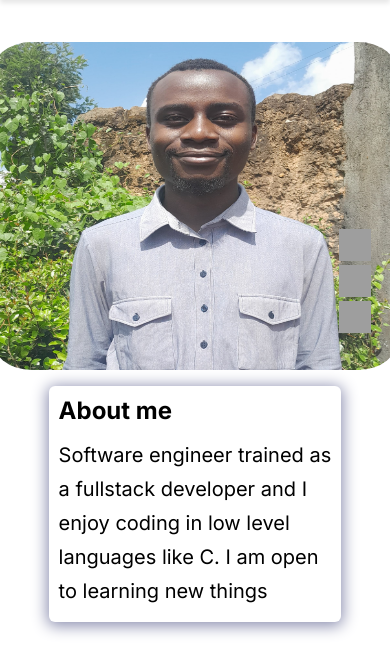
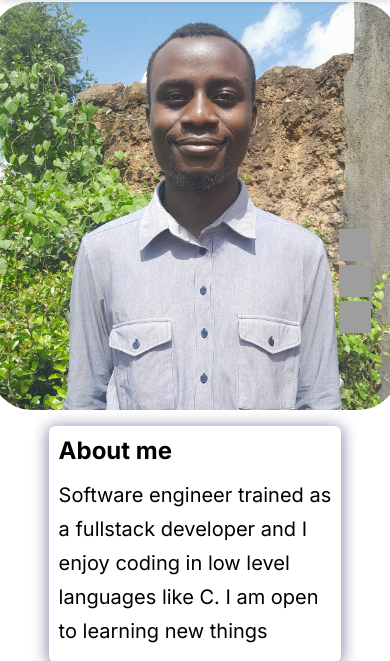
Before and after one commit to ripper19/portfolio, a PHP site: page / in a window 390 px wide; the page is wider, and only the part inside the window is pictured. Shown: the part 85-746 px from the top of that part. Run offline with PHP 8.4, Linux system fonts and the light colour scheme; grey boxes are pictures that could not be loaded.

Commit message:
Update index.css

```diff
--- a/assets/index.css
+++ b/assets/index.css
@@ -260,7 +260,7 @@ outline: none;
         gap: 0;
     }
     .mine-img{
-        height: 20.5rem;
+        height: 25.5rem;
         width: 25.5rem;
         border-radius: 10%;
     }
```
